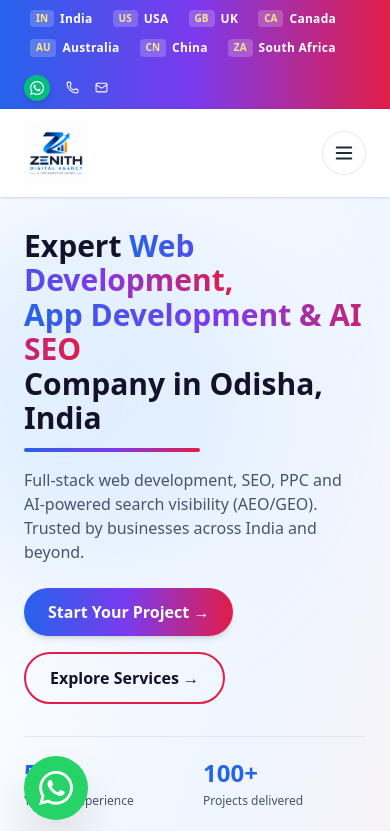
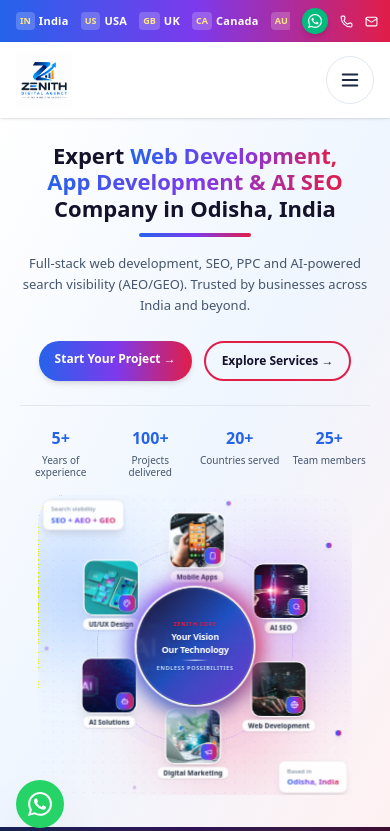
Before and after one commit to Sanjib567/zenith-digital, a Next.js app: page / in a window 390 px wide. Shown: the top 831 px of the page. Built offline with nearby package versions, Linux system fonts and the light colour scheme.

Commit message:
Mobile responsive hero, navbar, footer, back-to-top and WhatsApp button

```diff
--- a/src/components/BackToTop.tsx
+++ b/src/components/BackToTop.tsx
@@ -8,13 +8,13 @@ export default function BackToTop() {
       type="button"
       aria-label="Back to top"
       onClick={() => window.scrollTo({ top: 0, behavior: "smooth" })}
-      className="group relative flex h-14 w-14 items-center justify-center"
+      className="group relative flex h-12 w-12 shrink-0 items-center justify-center"
     >
       {/* Soft pulsing ring behind the button */}
       <span className="absolute inset-0 animate-ping rounded-full bg-brand-gradient opacity-40" />
       {/* Button itself bobs up and down */}
-      <span className="animate-bounce-soft relative flex h-14 w-14 items-center justify-center rounded-full bg-brand-gradient text-white shadow-2xl ring-4 ring-white/10 transition group-hover:scale-110">
-        <ArrowUp size={22} className="transition group-hover:-translate-y-0.5" />
+      <span className="animate-bounce-soft relative flex h-12 w-12 items-center justify-center rounded-full bg-brand-gradient text-white shadow-xl ring-4 ring-white/10 transition group-hover:scale-110">
+        <ArrowUp size={20} className="transition group-hover:-translate-y-0.5" />
       </span>
     </button>
   );
--- a/src/components/Hero.tsx
+++ b/src/components/Hero.tsx
@@ -5,59 +5,62 @@ import { stats } from "@/data/site";
 
 export default function Hero() {
   return (
-    <section className="relative overflow-hidden bg-gradient-to-br from-white via-blue-50 to-rose-50 pt-6 pb-10 lg:pt-8 lg:pb-14">
-      <div className="pointer-events-none absolute -left-32 top-0 h-96 w-96 rounded-full bg-blue-200/40 blur-3xl" />
-      <div className="pointer-events-none absolute -right-32 bottom-0 h-96 w-96 rounded-full bg-rose-200/40 blur-3xl" />
-
-      {/* items-start aligns text nicely to the top next to the visual */}
-      <div className="relative mx-auto grid max-w-7xl items-start gap-8 px-6 lg:grid-cols-2">
-        <div className="pt-2">
-          <h1 className="font-[var(--font-heading)] text-3xl font-extrabold leading-[1.15] text-brand-navy md:text-4xl lg:text-[40px]">
+    <section className="bg-gradient-to-br from-white via-blue-50 to-rose-50 pb-8 pt-6 lg:pb-14 lg:pt-8">
+      <div className="mx-auto grid max-w-7xl items-center gap-4 px-5 sm:px-6 lg:grid-cols-2 lg:gap-10">
+        {/* Text, buttons and stats */}
+        <div className="text-center lg:text-left">
+          <h1 className="font-[var(--font-heading)] text-[22px] font-extrabold leading-[1.2] text-brand-navy sm:text-3xl md:text-4xl lg:text-[40px]">
             Expert <span className="text-brand-gradient">Web Development,</span>
             <br />
             <span className="text-brand-gradient">App Development &amp; AI SEO</span>
             <br />
             Company in Odisha, India
           </h1>
-          <div className="mt-3 h-1 w-44 rounded-full bg-brand-gradient" />
-          <p className="mt-4 max-w-xl text-base text-slate-600 md:text-lg">
+
+          <div className="mx-auto mt-3 h-1 w-28 rounded-full bg-brand-gradient sm:w-40 lg:mx-0" />
+
+          <p className="mx-auto mt-4 max-w-md text-[13px] leading-relaxed text-slate-600 sm:text-base lg:mx-0 lg:max-w-xl lg:text-lg">
             Full-stack web development, SEO, PPC and AI-powered search visibility (AEO/GEO). Trusted by businesses
             across India and beyond.
           </p>
 
-          <div className="mt-6 flex flex-wrap gap-4">
+          <div className="mt-6 flex justify-center gap-3 lg:justify-start">
             <Link
               href="/contact"
-              className="rounded-full bg-brand-gradient px-6 py-3 font-semibold text-white shadow-md transition hover:scale-105"
+              className="rounded-full bg-brand-gradient px-4 py-2.5 text-xs font-semibold text-white shadow-md transition hover:scale-105 sm:px-6 sm:py-3 sm:text-sm"
             >
               Start Your Project →
             </Link>
             <Link
               href="/services"
-              className="rounded-full border-2 border-brand-orange px-6 py-3 font-semibold text-brand-navy transition hover:bg-brand-orange/10"
+              className="rounded-full border-2 border-brand-orange px-4 py-2.5 text-xs font-semibold text-brand-navy transition hover:bg-brand-orange/10 sm:px-6 sm:py-3 sm:text-sm"
             >
               Explore Services →
             </Link>
           </div>
 
-          <div className="mt-8 grid grid-cols-2 gap-4 border-t border-slate-200 pt-5 sm:grid-cols-4">
+          {/* Stats: numbers and labels only, no icons */}
+          <div className="mt-6 grid grid-cols-4 gap-2 border-t border-slate-200 pt-5 sm:gap-4 lg:mt-8">
             {stats.map((s) => (
               <StatsCounter
                 key={s.label}
                 value={s.value}
                 suffix={s.suffix}
                 label={s.label}
-                className="text-left"
-                numberClass="font-extrabold text-brand-blue text-2xl md:text-3xl"
-                labelClass="mt-1 text-xs text-slate-600 md:text-sm"
+                className="text-center lg:text-left"
+                numberClass="font-extrabold text-brand-blue text-base sm:text-2xl md:text-3xl"
+                labelClass="mt-1 text-[10px] leading-tight text-slate-600 sm:text-xs md:text-sm"
               />
             ))}
           </div>
         </div>
 
-        {/* Scaled and well-aligned HeroVisual */}
-        <div className="w-full">
-          <HeroVisual />
+        {/* Orbit visual. The 540px-tall visual is scaled so its height matches the container.
+            It sits directly under the stats on phones. */}
+        <div className="relative mx-auto mt-0 h-[300px] w-full max-w-[560px] overflow-hidden sm:h-[425px] lg:mt-0 lg:h-[505px] xl:h-[540px]">
+          <div className="absolute left-1/2 top-0 w-[560px] origin-top -translate-x-1/2 scale-[0.56] sm:scale-[0.78] lg:scale-[0.9] xl:scale-100">
+            <HeroVisual />
+          </div>
         </div>
       </div>
     </section>
--- a/src/components/Navbar.tsx
+++ b/src/components/Navbar.tsx
@@ -29,7 +29,7 @@ const accentOf = (label: string): Accent => ACCENTS[label] ?? { from: "#2563eb",
 const gradient = (a: Accent) => `linear-gradient(135deg, ${a.from}, ${a.to})`;
 
 const FADE_MS = 200;
-const CLOSE_DELAY_MS = 80; // Snappier close response
+const CLOSE_DELAY_MS = 120;
 
 function IconBadge({
   Icon,
@@ -54,6 +54,7 @@ function IconBadge({
   );
 }
 
+// Flag for location items, icon badge for everything else
 function ItemVisual({
   label,
   Icon,
@@ -113,6 +114,7 @@ function ItemLink({
   );
 }
 
+// Desktop mega panel
 function MegaPanel({
   menu,
   visible,
@@ -124,20 +126,19 @@ function MegaPanel({
   visible: boolean;
   onNavigate: () => void;
   onMouseEnter: () => void;
-  onMouseLeave: (e?: ReactPointerEvent | ReactMouseEvent) => void;
+  onMouseLeave: () => void;
 }) {
   const accent = accentOf(menu.label);
   return (
     <div
       onMouseEnter={onMouseEnter}
       onMouseLeave={onMouseLeave}
-      className={`absolute inset-x-0 top-full z-50 flex justify-center px-4 pt-3 transition-all duration-200 ease-out sm:px-6 ${
+      className={`absolute inset-x-0 top-full z-50 hidden justify-center px-6 pt-3 transition-all duration-200 ease-out xl:flex ${
         visible ? "translate-y-0 opacity-100" : "pointer-events-none -translate-y-2 opacity-0"
       }`}
     >
       <div className="max-h-[75vh] w-full max-w-[1120px] overflow-y-auto rounded-b-3xl bg-white shadow-2xl ring-1 ring-black/5">
-        {/* Header */}
-        <div className="flex items-center gap-5 border-b border-slate-100 px-6 py-6 md:px-8">
+        <div className="flex items-center gap-5 border-b border-slate-100 px-8 py-6">
           <IconBadge Icon={menu.icon} size={30} box="h-16 w-16 rounded-2xl" accent={accent} solid />
           <div>
             <p className="font-[var(--font-heading)] text-2xl font-extrabold" style={{ color: accent.from }}>
@@ -148,8 +149,7 @@ function MegaPanel({
         </div>
 
         <div className="flex">
-          {/* Sections and links */}
-          <div className="grid flex-1 gap-x-10 gap-y-8 p-6 md:grid-cols-2 md:p-8">
+          <div className="grid flex-1 gap-x-10 gap-y-8 p-8 md:grid-cols-2">
             {(menu.sections ?? []).map((section) => (
               <div key={section.title}>
                 <p
@@ -167,13 +167,7 @@ function MegaPanel({
                         onNavigate={onNavigate}
                         className="group flex items-center gap-3 rounded-lg px-3 py-2 text-sm font-medium text-slate-800 transition hover:bg-slate-50"
                       >
-                        <ItemVisual
-                          label={item.label}
-                          Icon={item.icon}
-                          size={16}
-                          box="h-8 w-8"
-                          accent={accent}
-                        />
+                        <ItemVisual label={item.label} Icon={item.icon} size={16} box="h-8 w-8" accent={accent} />
                         <span className="transition group-hover:translate-x-1">{item.label}</span>
                       </ItemLink>
                     </li>
@@ -183,10 +177,9 @@ function MegaPanel({
             ))}
           </div>
 
-          {/* Side panel */}
           {menu.panel && (
             <aside
-              className="hidden w-80 flex-col justify-between p-6 xl:flex"
+              className="flex w-80 flex-col justify-between p-6"
               style={{ background: `linear-gradient(180deg, ${accent.from}14, #ffffff)` }}
             >
               <div>
@@ -229,6 +222,7 @@ function MegaPanel({
   );
 }
 
+// Phone and tablet menu: accordion sections with icons and flags
 function MobileMenu({ onNavigate }: { onNavigate: () => void }) {
   const [openSection, setOpenSection] = useState<string | null>(null);
 
@@ -244,7 +238,7 @@ function MobileMenu({ onNavigate }: { onNavigate: () => void }) {
                 <Link
                   href={menu.href}
                   onClick={onNavigate}
-                  className="flex items-center gap-3 px-6 py-4 text-base font-semibold text-slate-900"
+                  className="flex min-h-[56px] items-center gap-3 px-5 py-4 text-base font-semibold text-slate-900 active:bg-slate-50"
                 >
                   <IconBadge Icon={menu.icon} size={18} box="h-9 w-9" accent={accent} />
                   {menu.label}
@@ -260,17 +254,17 @@ function MobileMenu({ onNavigate }: { onNavigate: () => void }) {
                 type="button"
                 onClick={() => setOpenSection(isOpen ? null : menu.label)}
                 aria-expanded={isOpen}
-                className="flex w-full items-center justify-between px-6 py-4 text-base font-semibold text-slate-900"
+                className="flex min-h-[56px] w-full items-center justify-between px-5 py-4 text-base font-semibold text-slate-900 active:bg-slate-50"
               >
                 <span className="flex items-center gap-3">
                   <IconBadge Icon={menu.icon} size={18} box="h-9 w-9" accent={accent} />
                   {menu.label}
                 </span>
-                <ChevronDown size={18} className={`transition ${isOpen ? "rotate-180" : ""}`} />
+                <ChevronDown size={18} className={`transition duration-300 ${isOpen ? "rotate-180" : ""}`} />
               </button>
 
               {isOpen && (
-                <div className="space-y-5 bg-slate-50 px-6 pb-5">
+                <div className="animate-fade-up space-y-5 bg-slate-50 px-5 pb-5">
                   {menu.sections.map((section) => (
                     <div key={section.title}>
                       <p
@@ -286,15 +280,9 @@ function MobileMenu({ onNavigate }: { onNavigate: () => void }) {
                             <ItemLink
                               href={itemHref(menu, item)}
                               onNavigate={onNavigate}
-                              className="flex items-center gap-3 rounded-lg px-3 py-2 text-sm font-medium text-slate-800"
+                              className="flex min-h-[44px] items-center gap-3 rounded-lg px-3 py-2 text-sm font-medium text-slate-800 active:bg-white"
                             >
-                              <ItemVisual
-                                label={item.label}
-                                Icon={item.icon}
-                                size={14}
-                                box="h-7 w-7"
-                                accent={accent}
-                              />
+                              <ItemVisual label={item.label} Icon={item.icon} size={14} box="h-7 w-7" accent={accent} />
                               {item.label}
                             </ItemLink>
                           </li>
@@ -309,11 +297,11 @@ function MobileMenu({ onNavigate }: { onNavigate: () => void }) {
         })}
       </ul>
 
-      <div className="p-6">
+      <div className="p-5">
         <Link
           href="/contact"
           onClick={onNavigate}
-          className="block rounded-full bg-brand-gradient px-6 py-3 text-center text-sm font-semibold text-white shadow-md"
+          className="block rounded-full bg-brand-gradient px-6 py-3.5 text-center text-sm font-bold text-white shadow-md"
         >
           Get A Free Consultation
         </Link>
@@ -339,6 +327,15 @@ export default function Navbar() {
     }
   };
 
+  const scheduleClose = () => {
+    cancelClose();
+    closeTimer.current = setTimeout(() => {
+      closeTimer.current = null;
+      setOpenMenu(null);
+    }, CLOSE_DELAY_MS);
+  };
+
+  // Fade the desktop panel in and out
   useEffect(() => {
     if (openMenu) {
       setShownMenu(openMenu);
@@ -350,6 +347,7 @@ export default function Navbar() {
     return () => clearTimeout(remove);
   }, [openMenu]);
 
+  // Tap or click outside the header closes everything. Escape also closes.
   useEffect(() => {
     const onPointerDown = (e: PointerEvent) => {
       lastPointerType.current = e.pointerType;
@@ -381,25 +379,14 @@ export default function Navbar() {
     setMobileOpen(false);
   };
 
-  const handleHeaderLeave = (e?: ReactPointerEvent | ReactMouseEvent) => {
-    if (e && "pointerType" in e && e.pointerType !== "mouse") return;
-    cancelClose();
-    closeTimer.current = setTimeout(() => {
-      closeTimer.current = null;
-      setOpenMenu(null);
-    }, CLOSE_DELAY_MS);
-  };
-
-  const handleHeaderEnter = (e: ReactPointerEvent) => {
-    if (e.pointerType === "mouse") cancelClose();
-  };
-
+  // Mouse hover opens the desktop panel
   const onMenuEnter = (label: string) => (e: ReactPointerEvent) => {
     if (e.pointerType !== "mouse") return;
     cancelClose();
     setOpenMenu(label);
   };
 
+  // Click opens it on desktop. Tapping the same menu again closes it on touch.
   const onMenuClick = (label: string) => (e: ReactMouseEvent) => {
     e.preventDefault();
     cancelClose();
@@ -413,32 +400,32 @@ export default function Navbar() {
     setMobileOpen((open) => !open);
   };
 
+  // Leaving the header with the mouse closes the desktop panel after a short pause
+  const onHeaderLeave = (e: ReactPointerEvent) => {
+    if (e.pointerType !== "mouse") return;
+    scheduleClose();
+  };
+
+  const onHeaderEnter = (e: ReactPointerEvent) => {
+    if (e.pointerType === "mouse") cancelClose();
+  };
+
   const shown = navMenus.find((m) => m.label === shownMenu);
 
   return (
-    <>
-      {/* Invisible full-screen backdrop: triggers immediate closure when cursor moves down/away into the page content */}
-      {openMenu && (
-        <div
-          aria-hidden="true"
-          onMouseEnter={closeAll}
-          className="fixed inset-0 z-40 bg-transparent"
-        />
-      )}
-
     <header
       ref={headerRef}
-        onPointerEnter={handleHeaderEnter}
-        onPointerLeave={handleHeaderLeave}
+      onPointerEnter={onHeaderEnter}
+      onPointerLeave={onHeaderLeave}
       className="sticky top-0 z-50 bg-white shadow-sm"
     >
-        <nav className="relative mx-auto flex max-w-[1400px] items-center justify-between gap-6 px-6 py-3">
-          {/* Logo */}
+      <nav className="relative mx-auto flex max-w-[1400px] items-center justify-between gap-3 px-4 py-2.5 sm:px-6 lg:py-3">
+        {/* Logo: smaller on phones, larger on desktop */}
         <Link href="/" onClick={closeAll} className="flex shrink-0 items-center">
           <img
             src="/images/zenith-logo.jpeg"
             alt="Zenith Digital Agency logo"
-              className="h-16 w-auto object-contain xl:h-24 2xl:h-28"
+            className="h-14 w-auto object-contain sm:h-16 xl:h-24 2xl:h-28"
           />
         </Link>
 
@@ -480,9 +467,9 @@ export default function Navbar() {
           })}
         </ul>
 
-          {/* Right side: button and mobile toggle */}
+        {/* Right side: consultation button (tablet and up) and menu toggle (phone and tablet) */}
         <div className="flex shrink-0 items-center gap-3">
-            <div className="hidden sm:block">
+          <div className="hidden md:block">
             <Link
               href="/contact"
               onClick={closeAll}
@@ -497,7 +484,7 @@ export default function Navbar() {
             onClick={toggleMobile}
             aria-label={mobileOpen ? "Close menu" : "Open menu"}
             aria-expanded={mobileOpen}
-              className="flex h-11 w-11 items-center justify-center rounded-full border border-slate-200 text-slate-800 xl:hidden"
+            className="flex h-12 w-12 items-center justify-center rounded-full border border-slate-200 text-slate-800 transition active:scale-95 xl:hidden"
           >
             {mobileOpen ? <X size={22} /> : <Menu size={22} />}
           </button>
@@ -509,12 +496,11 @@ export default function Navbar() {
             visible={visible}
             onNavigate={closeAll}
             onMouseEnter={cancelClose}
-              onMouseLeave={handleHeaderLeave}
+            onMouseLeave={scheduleClose}
           />
         )}
         {mobileOpen && <MobileMenu onNavigate={closeAll} />}
       </nav>
     </header>
-    </>
   );
 }
--- a/src/components/TopBar.tsx
+++ b/src/components/TopBar.tsx
@@ -1,7 +1,6 @@
 import Link from "next/link";
 import { siteConfig } from "@/data/site";
 import { Phone, Mail } from "lucide-react";
-import { MessageCircle } from "lucide-react"; // Or use SVG for WhatsApp
 
 const countries = [
   { name: "India", code: "IN", slug: "india" },
@@ -14,66 +13,61 @@ const countries = [
 ];
 
 export default function TopBar() {
-  // Format phone number for WhatsApp link (removes + and spaces)
+  // WhatsApp link needs digits only (no + or spaces)
   const whatsappNumber = siteConfig.phone.replace(/[^0-9]/g, "");
 
   return (
-    <div className="bg-brand-gradient text-white py-2 px-6 text-xs font-bold">
-      <div className="mx-auto flex max-w-[1400px] flex-wrap items-center justify-between gap-4">
-
-        {/* Country Badges */}
-        <div className="flex flex-wrap items-center gap-2 sm:gap-3">
+    <div className="bg-brand-gradient px-3 py-2 text-[11px] font-bold text-white sm:px-6 sm:text-xs">
+      <div className="mx-auto flex max-w-[1400px] items-center justify-between gap-3">
+        {/* Country badges: one line that scrolls sideways on phones */}
+        <div className="no-scrollbar flex min-w-0 flex-1 items-center gap-1 overflow-x-auto whitespace-nowrap sm:gap-2">
           {countries.map((c) => (
             <Link
               key={c.slug}
               href={`/locations/${c.slug}`}
-              className="group flex items-center gap-1.5 rounded-md px-1.5 py-0.5 transition hover:bg-white/20"
+              className="group flex shrink-0 items-center gap-1 rounded-md px-1 py-0.5 transition hover:bg-white/20 sm:gap-1.5 sm:px-1.5"
             >
-              <span className="rounded bg-white/20 px-1.5 py-0.5 text-[10px] font-black uppercase text-amber-200 group-hover:bg-amber-300 group-hover:text-brand-navy">
+              <span className="rounded bg-white/20 px-1 py-0.5 text-[9px] font-black uppercase text-amber-200 group-hover:bg-amber-300 group-hover:text-brand-navy sm:px-1.5 sm:text-[10px]">
                 {c.code}
               </span>
-              <span className="font-semibold tracking-wide text-white group-hover:text-amber-200">
-                {c.name}
-              </span>
+              <span className="font-semibold tracking-wide text-white group-hover:text-amber-200">{c.name}</span>
             </Link>
           ))}
         </div>
 
-        {/* Contact Information & WhatsApp Button */}
-        <div className="flex items-center gap-4 text-xs">
-
-          {/* Green WhatsApp Action Button */}
+        {/* Contact: WhatsApp, phone and email. Text shows only on larger screens. */}
+        <div className="flex shrink-0 items-center gap-3 sm:gap-4">
           <a
             href={`https://wa.me/${whatsappNumber}`}
             target="_blank"
             rel="noopener noreferrer"
             aria-label="Chat on WhatsApp"
-            className="flex items-center justify-center rounded-full bg-emerald-500 p-1.5 text-white shadow-md transition hover:bg-emerald-400 hover:scale-110"
             title="Chat on WhatsApp"
+            className="flex items-center justify-center rounded-full bg-emerald-500 p-1.5 text-white shadow-md transition hover:scale-110 hover:bg-emerald-400"
           >
-            <svg
-              className="h-3.5 w-3.5 fill-current"
-              viewBox="0 0 24 24"
-              xmlns="http://www.w3.org/2000/svg"
-            >
+            <svg className="h-3.5 w-3.5 fill-current" viewBox="0 0 24 24" xmlns="http://www.w3.org/2000/svg">
               <path d="M.057 24l1.687-6.163c-1.041-1.804-1.588-3.849-1.587-5.946.003-6.556 5.338-11.891 11.893-11.891 3.181.001 6.167 1.24 8.413 3.488 2.245 2.248 3.481 5.236 3.48 8.414-.003 6.557-5.338 11.892-11.893 11.892-1.99-.001-3.951-.5-5.688-1.448l-6.305 1.654zm6.597-3.807c1.676.995 3.276 1.591 5.392 1.592 5.448 0 9.886-4.434 9.889-9.885.002-5.462-4.415-9.89-9.881-9.892-5.452 0-9.887 4.434-9.889 9.884-.001 2.225.651 3.891 1.746 5.634l-.999 3.648 3.742-.981zm11.387-5.464c-.074-.124-.272-.198-.57-.347-.297-.149-1.758-.868-2.031-.967-.272-.099-.47-.149-.669.149-.198.297-.768.967-.941 1.165-.173.198-.347.223-.644.074-.297-.149-1.255-.462-2.39-1.475-.883-.788-1.48-1.761-1.653-2.059-.173-.297-.018-.458.13-.606.134-.133.297-.347.446-.521.151-.172.2-.296.3-.495.099-.198.05-.372-.025-.521-.075-.148-.669-1.611-.916-2.206-.242-.579-.487-.501-.669-.51l-.57-.01c-.198 0-.52.074-.792.372s-1.04 1.016-1.04 2.479 1.065 2.876 1.213 3.074c.149.198 2.095 3.2 5.076 4.487.709.306 1.263.489 1.694.626.712.226 1.36.194 1.872.118.571-.085 1.758-.719 2.006-1.413.248-.695.248-1.29.173-1.414z" />
             </svg>
           </a>
 
-          {/* Phone Link */}
-          <a href={`tel:${siteConfig.phone}`} className="flex items-center gap-1.5 transition hover:text-amber-200">
+          <a
+            href={`tel:${siteConfig.phone.replace(/\s/g, "")}`}
+            aria-label="Call us"
+            className="flex items-center gap-1.5 transition hover:text-amber-200"
+          >
             <Phone size={13} />
             <span className="hidden sm:inline">{siteConfig.phone}</span>
           </a>
 
-          {/* Email Link */}
-          <a href={`mailto:${siteConfig.email}`} className="flex items-center gap-1.5 transition hover:text-amber-200">
+          <a
+            href={`mailto:${siteConfig.email}`}
+            aria-label="Email us"
+            className="flex items-center gap-1.5 transition hover:text-amber-200"
+          >
             <Mail size={13} />
-            <span className="hidden md:inline">{siteConfig.email}</span>
+            <span className="hidden xl:inline">{siteConfig.email}</span>
           </a>
-
         </div>
-
       </div>
     </div>
   );
--- a/src/components/WhatsAppButton.tsx
+++ b/src/components/WhatsAppButton.tsx
@@ -2,17 +2,21 @@ import { siteConfig } from "@/data/site";
 
 export default function WhatsAppButton() {
   const message = encodeURIComponent("Hello Zenith Digital, I would like a free consultation.");
+
   return (
     <a
       href={`https://wa.me/${siteConfig.whatsapp}?text=${message}`}
       target="_blank"
       rel="noopener noreferrer"
       aria-label="Chat with us on WhatsApp"
-      className="fixed bottom-6 left-6 z-50 flex h-16 w-16 items-center justify-center"
+      className="group fixed bottom-4 left-4 z-50 flex h-12 w-12 items-center justify-center sm:bottom-6 sm:left-6 sm:h-16 sm:w-16"
     >
-      <span className="absolute inline-flex h-full w-full animate-ping rounded-full bg-[#25D366] opacity-60" />
-      <span className="relative flex h-16 w-16 items-center justify-center rounded-full bg-[#25D366] shadow-2xl transition hover:scale-110">
-        <svg viewBox="0 0 24 24" width="34" height="34" fill="#ffffff" aria-hidden="true">
+      {/* Pulsing ring */}
+      <span className="absolute inset-0 animate-ping rounded-full bg-[#25D366] opacity-50" />
+
+      {/* Button */}
+      <span className="relative flex h-full w-full items-center justify-center rounded-full bg-[#25D366] shadow-2xl transition group-hover:scale-110">
+        <svg viewBox="0 0 24 24" className="h-6 w-6 sm:h-8 sm:w-8" fill="#ffffff" aria-hidden="true">
           <path d="M17.472 14.382c-.297-.149-1.758-.867-2.03-.967-.273-.099-.471-.148-.67.15-.197.297-.767.966-.94 1.164-.173.199-.347.223-.644.075-.297-.15-1.255-.463-2.39-1.475-.883-.788-1.48-1.761-1.653-2.059-.173-.297-.018-.458.13-.606.134-.133.298-.347.446-.52.149-.174.198-.298.298-.497.099-.198.05-.371-.025-.52-.075-.149-.669-1.612-.916-2.207-.242-.579-.487-.5-.669-.51-.173-.008-.371-.01-.57-.01-.198 0-.52.074-.792.372-.272.297-1.04 1.016-1.04 2.479 0 1.462 1.065 2.875 1.213 3.074.149.198 2.096 3.2 5.077 4.487.709.306 1.262.489 1.694.625.712.227 1.36.195 1.871.118.571-.085 1.758-.719 2.006-1.413.248-.694.248-1.289.173-1.413-.074-.124-.272-.198-.57-.347m-5.421 7.403h-.004a9.87 9.87 0 01-5.031-1.378l-.361-.214-3.741.982.998-3.648-.235-.374a9.86 9.86 0 01-1.51-5.26c.001-5.45 4.436-9.884 9.888-9.884 2.64 0 5.122 1.03 6.988 2.898a9.825 9.825 0 012.893 6.994c-.003 5.45-4.437 9.884-9.885 9.884m8.413-18.297A11.815 11.815 0 0012.05 0C5.495 0 .16 5.335.157 11.892c0 2.096.547 4.142 1.588 5.945L.057 24l6.305-1.654a11.882 11.882 0 005.683 1.448h.005c6.554 0 11.89-5.335 11.893-11.893a11.821 11.821 0 00-3.48-8.413Z" />
         </svg>
       </span>
```
Also changed, not shown: src/components/Footer.tsx (+19 -18 lines). Lines whose indentation alone changed are shown as unchanged.
